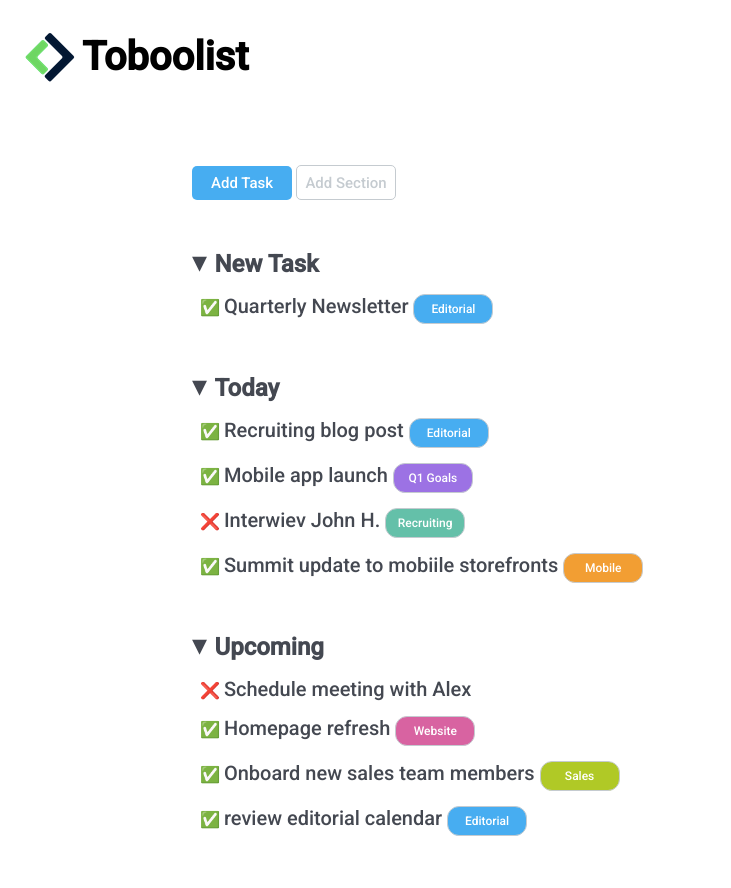
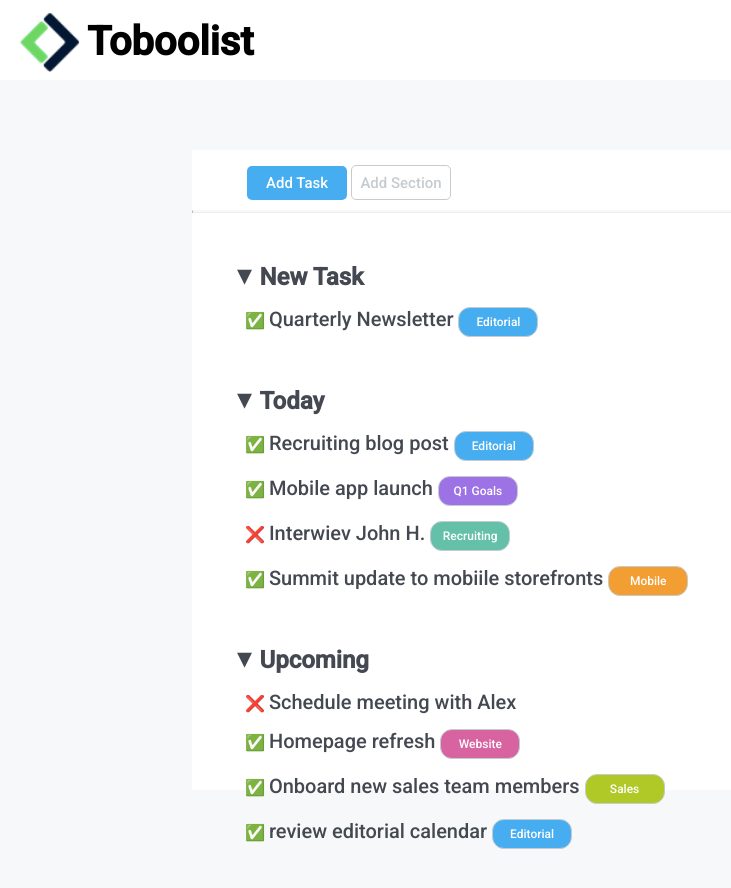
Before and after one commit to Guido-95/html-css-toboolist, a plain HTML site: page index.html in a window 1280 px wide. Shown: the whole page, without its empty margins (0-731 px from the left). After the commit the page ends 849 px from the top, so only its background shows below. Drawn offline with Linux system fonts and the light colour scheme.

Commit message:
Colore di sfondo aggiunto

```diff
--- a/css/style.css
+++ b/css/style.css
@@ -6,8 +6,23 @@
     font-family: Roboto;
 }
 
+html{
+    height: 100%;
+    width: 100%;
+}
+
+body{
+    background-color: #f6f8f9;
+    height: 100%;
+    width: 100%;
+}
+
 header{
     height: 80px;
+    width: 100%;
+    line-height: 80px;
+    font-size: 28px;
+    background-color: white;
 }
 
 h1 {
@@ -23,50 +38,64 @@ h2 {
     color:#444851
 }
 
+section{
+    margin: 0px 0px 0px 45px;
+}
+
 /* selettore id */
-#contenitore_logo {
-  margin: 15px 0px 0px 25px;
-  line-height: 80px;
-  font-size: 28px;
+
+#contenitore_logo{
+    margin: 0 0 0 20px ;
 }
+
 #logo {
-    height: 50px;
-    width: 50px;
+    height: 60px;
     vertical-align: middle;
 }
 
 #container {
     width: 70%;
+    height: 80%;
     margin: 70px auto;
+    background-color: white;
 }
 
 #bottone_add_task {
     text-align: center;
     display: inline-block;
+    margin: 15px 0px 0px 55px;
     width: 100px;
     height: 34px;
-    background-color: #47adf1;
+    line-height: 35px;
     border-radius: 5px;
     font-size: 15px;
     color: white;
-    line-height: 35px;
+    background-color: #47adf1;
+
 
 }
 #bottone_add_section {
     text-align: center;
     display: inline-block;
+    margin: 15px 0px 0px 0px;
     width: 100px;
     height: 35px;
-    background-color: #47adf1;
+    line-height: 35px;
     border-radius: 5px;
     font-size: 15px;
+    background-color: #47adf1;
     color: #c5cbd0;
     background-color: white;
     border: 1px solid #c5cbd0;
-    line-height: 35px;
+
 }
 
 /* selettore classi */
+
+.linea_bottoni{
+    margin-top: 10px;
+    border-top: 2px solid #f6f8f9;
+}
 .triangolo_h2 {
     font-size: 30px;
     color:#444851;
--- a/index.html
+++ b/index.html
@@ -22,13 +22,14 @@
     <!-- parte principale -->
     <main id="container">
 
+
         <!-- bottoni sotto l'intestazione -->
         <div>
             <span id="bottone_add_task"> Add Task </span>
             <span id="bottone_add_section"> Add Section </span>
         </div>
         <!-- -bottoni sotto l'intestazione -->
-
+        <hr class="linea_bottoni">
         <!-- Sezione 1 di 3-->
         <section>
             <!-- Triangolo con h2   -->
```
